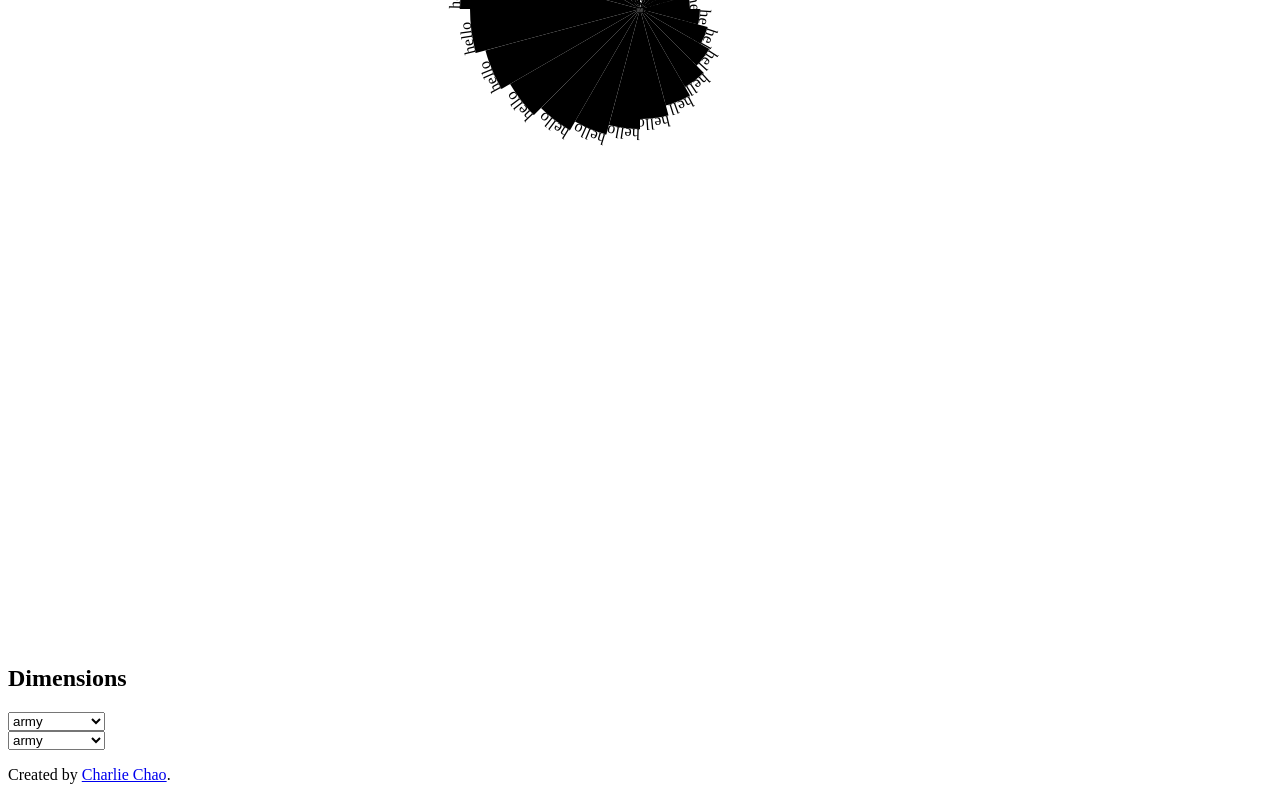
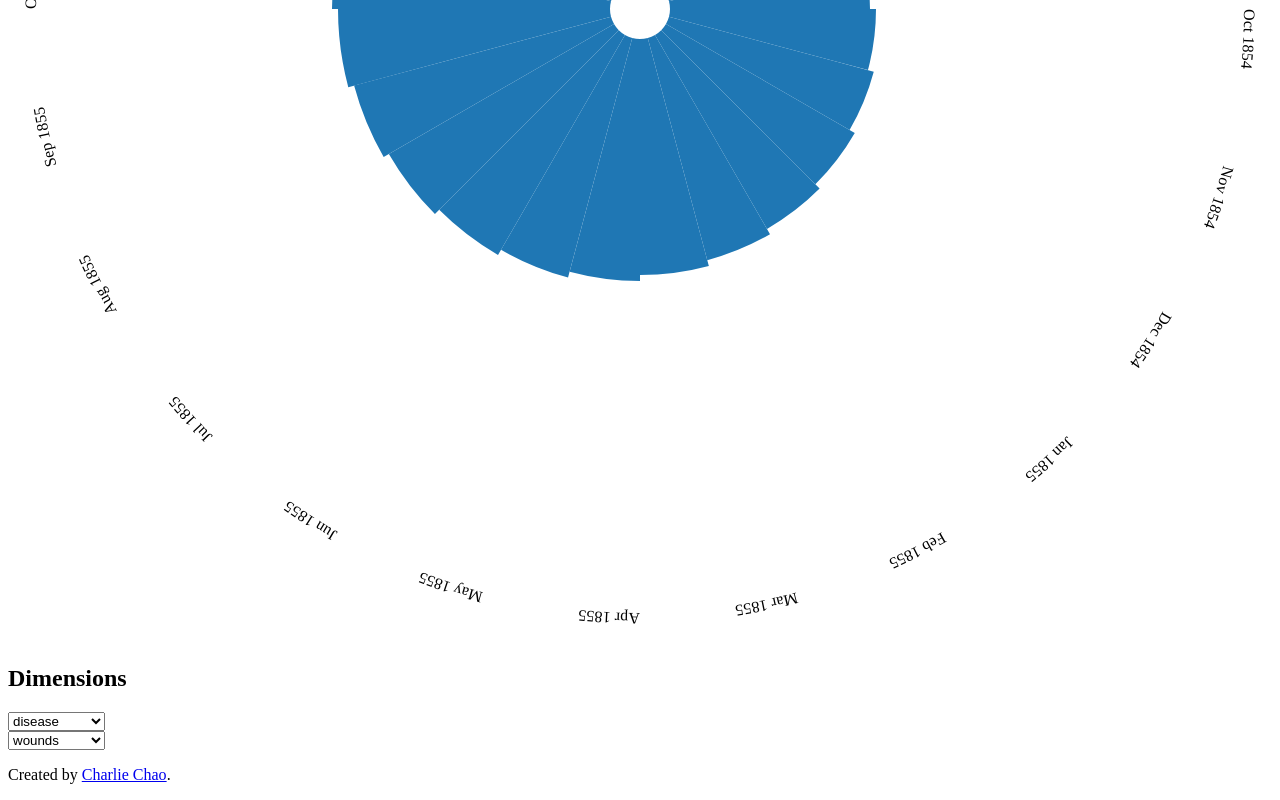
Before and after one commit to charliecm/iat355-rose-plot, a website with bundled scripts: page src/index.html in a window 1280 px wide. Shown: the part 1971-2771 px from the top of the page. Built offline with nearby package versions, Linux system fonts and the light colour scheme; files whose address does not match are found by name.

Commit message:
Refine legends. Draw arcs and labels.

```diff
--- a/src/css/styles.sass
+++ b/src/css/styles.sass
@@ -7,6 +7,7 @@ $base-em: 16px
 $font-primary: 'Libre Baskerville', serif
 $font-secondary: serif
 $color-text: #161616
+$color-bg: white
 
 // Converts unit to rem
 @function rem($target)
@@ -23,9 +24,10 @@ body
 	height: 100%
 	background-color: white
 	font-family: $font-primary
-	font-size: rem(18px)
+	font-size: 1rem
 	line-height: 1
 	color: $color-text
+	background-color: $color-bg
 
 header, footer
 	text-align: center
@@ -60,6 +62,7 @@ a
 #canvas
 	flex: auto
 	overflow: hidden
+	font-size: rem(12px)
 
 main
 	margin: 0 auto
--- a/src/js/main.js
+++ b/src/js/main.js
@@ -4,96 +4,21 @@
 
  document.addEventListener('DOMContentLoaded', function(e) {
 
+	// Data
+	var data,
+		dataURL = 'Nightingale.csv',
+		dimensions = [ 'army', 'disease', 'wounds', 'other', 'diseaseRate', 'woundsRate', 'otherRate' ];
+
+	// UI
 	var canvas = document.getElementById('canvas'),
 		svg = d3.select(canvas).append('svg'),
-		data = null,
-		dimensions = [ 'army', 'disease', 'wounds', 'other', 'diseaseRate', 'woundsRate', 'otherRate' ],
-		dimensionColor1 = '#ccff88',
-		dimensionColor2 = '#99abcd',
+		arc = d3.arc(),
+		gWrap, gDataArcs, gLabelArcs, gLabels,
+		labelArcPrefix = 'labelArc',
+		dimensionColor1 = '#1F77B4',
+		dimensionColor2 = '#E377C2',
 		dimensionSelect1 = document.getElementById('dimension-1-select'),
 		dimensionSelect2 = document.getElementById('dimension-2-select');
-
-	// Fill a select box with available dimensions
-	function populateDimensions(selectEle) {
-		var i, option;
-		for (var i in dimensions) {
-			option = document.createElement('option');
-			option.textContent = dimensions[i];
-			selectEle.append(option);
-		}
-	}
-
-	// Setup legends
-	document.getElementById('dimension-1-color').style.backgroundColor = dimensionColor1;
-	document.getElementById('dimension-2-color').style.backgroundColor = dimensionColor2;
-	populateDimensions(dimensionSelect1);
-	populateDimensions(dimensionSelect2);
-
-	// Parse data
-	d3.csv('Nightingale.csv')
-		.row(function(d, i) {
-			return {
-				month: d['Month'],
-				year: d['Year'],
-				army: d['Army'],
-				disease: d['Disease'],
-				wounds: d['Wounds'],
-				other: d['Other'],
-				diseaseRate: d['Disease.rate'],
-				woundsRate: d['Wounds.rate'],
-				otherRate: d['Other.rate'],
-			}
-		})
-		.get(function(d) {
-			// Initialize diagram
-			data = d;
-			redraw();
-			window.addEventListener('resize', debounce(redraw, 500));
-		});
-
-	// Draws the diagram
-	function redraw() {
-		var width = canvas.clientWidth,
-			center = width / 2,
-			arc = d3.arc();
-		svg
-			.attrs({
-				width: width,
-				height: width
-			})
-			.selectAll('path')
-				.data(data)
-				.enter()
-				.append('path');
-		svg.selectAll('text')
-			.data(data)
-			.enter()
-			.append('text');
-		svg.selectAll('path').attrs({
-			id: function(d, i) {
-				return 'a' + i;
-			},
-			d: function(d, i) {
-				var pos = i,
-					r = Math.PI / 12;
-				return arc({
-					innerRadius: 0,
-					outerRadius: i * 10,
-					startAngle: pos * r,
-					endAngle: pos * r + r
-				});
-			},
-			transform: 'translate(' + center + ', ' + center + ')'
-		});
-		svg
-			.selectAll('text')
-			.append('textPath').attrs({
-				href: function(d, i) {
-					return '#a' + i
-				}
-			}).text('hello');
-
-	}
 
 	// https://github.com/jashkenas/underscore/blob/master/underscore.js#L880
 	function debounce(func, wait, immediate) {
@@ -127,4 +52,134 @@
 		};
 	};
 
+	// Fill a select box with available dimensions
+	function populateDimensions(selectEle) {
+		var i, option;
+		for (var i in dimensions) {
+			option = document.createElement('option');
+			option.textContent = dimensions[i];
+			selectEle.append(option);
+		}
+	}
+
+	// Setup legends UI
+	function setupLegends() {
+		document.getElementById('dimension-1-color').style.backgroundColor = dimensionColor1;
+		document.getElementById('dimension-2-color').style.backgroundColor = dimensionColor2;
+		populateDimensions(dimensionSelect1);
+		populateDimensions(dimensionSelect2);
+		dimensionSelect1.addEventListener('change', redraw);
+		dimensionSelect2.addEventListener('change', redraw);
+		dimensionSelect1.value = 'disease';
+		dimensionSelect2.value = 'wounds';
+	}
+
+	// Setup diagram canvas
+	function setupDiagram() {
+		gWrap = svg.append('g');
+		gDataArcs = gWrap.append('g').selectAll('path').data(data);
+		gLabelArcs = gWrap.append('g').selectAll('path').data(data);
+		gLabels = gWrap.append('g').selectAll('text').data(data);
+	}
+
+	// Draws the diagram
+	function redraw() {
+		var width = canvas.clientWidth,
+			radius = width / 2,
+			maxRadius = radius - 32,
+			dimension1 = dimensionSelect1.value,
+			dimension2 = dimensionSelect2.value;
+		console.log('Redraw:', dimension1, dimension2);
+		// Resize
+		svg.attrs({
+			width: width,
+			height: width
+		});
+		gWrap.attr('transform', 'translate(' + radius + ', ' + radius +')');
+		// Data arcs
+		gDataArcs
+			.enter()
+				.append('path')
+			.merge(gDataArcs)
+				.attrs({
+					d: function(d, i) {
+						var r = Math.PI / 12;
+						return arc({
+							innerRadius: 30,
+							outerRadius: 200 + i * 6,
+							startAngle: i * r,
+							endAngle: i * r + r
+						});
+					},
+					fill: dimensionColor1
+				})
+			.exit().remove();
+		// Label arcs
+		gLabelArcs
+			.enter()
+				.append('path')
+			.merge(gLabelArcs)
+				.attrs({
+					id: function(d, i) {
+						return labelArcPrefix + i;
+					},
+					d: function(d, i) {
+						var r = Math.PI / 12;
+						return arc({
+							innerRadius: 0,
+							outerRadius: maxRadius,
+							startAngle: i * r,
+							endAngle: i * r + r
+						});
+					},
+					fill: 'none'
+				})
+			.exit().remove();
+		// Labels
+		gLabels
+			.enter(gLabels)
+				.append('text')
+			.merge(gLabels)
+				.attr('dy', -4)
+				.append('textPath')
+					.attrs({
+						href: function(d, i) {
+							return '#' + labelArcPrefix + i;
+						}
+					})
+					.text(function(d, i) {
+						return d.month + ' ' + d.year;
+					})
+			.exit().remove();
+	}
+
+	// Fetches and parses the data
+	function fetch() {
+		d3.csv(dataURL)
+			.row(function(d, i) {
+				return {
+					month: d['Month'],
+					year: d['Year'],
+					army: d['Army'],
+					disease: d['Disease'],
+					wounds: d['Wounds'],
+					other: d['Other'],
+					diseaseRate: d['Disease.rate'],
+					woundsRate: d['Wounds.rate'],
+					otherRate: d['Other.rate'],
+				}
+			})
+			.get(function(d) {
+				// Initialize diagram
+				data = d;
+				setupLegends();
+				setupDiagram();
+				redraw();
+				window.addEventListener('resize', debounce(redraw, 500));
+			});
+	}
+
+	// Get the ball rolling...
+	fetch();
+
 });
```
Also changed, not shown: dist/css/styles.css, dist/js/main.js.
